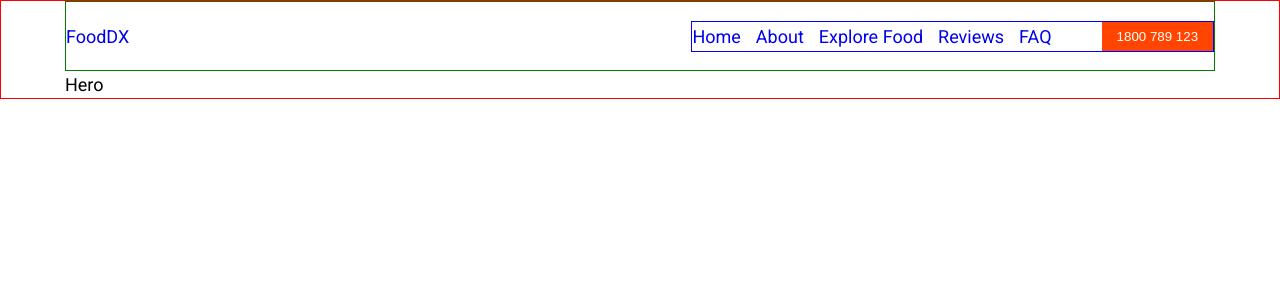
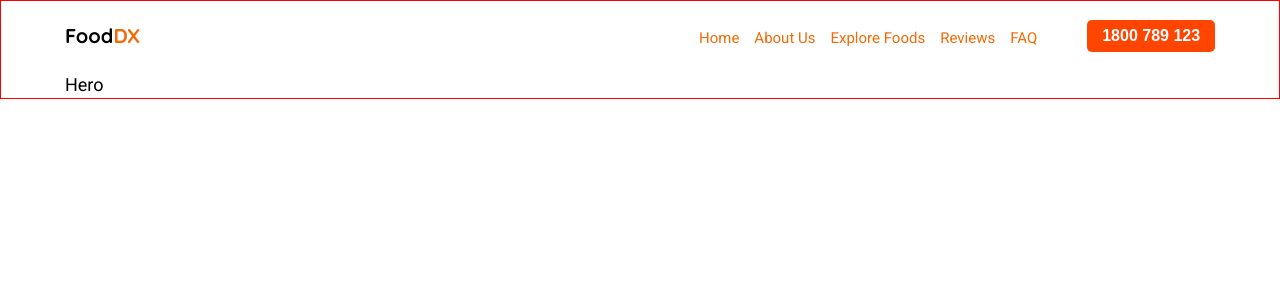
Before and after one commit to seeexcess/fooddx, a React (Create React App) app: page / in a window 1280 px wide. Shown: the top 300 px of the page. Built offline with nearby package versions, Linux system fonts and the light colour scheme; the HTML template or start-up script is replaced by a standard one.

Commit message:
finished implementing the navigation bar design

```diff
--- a/src/components/Navbar/Navbar.js
+++ b/src/components/Navbar/Navbar.js
@@ -45,10 +45,10 @@ function Navbar() {
             <Link to="/" onClick={toggleMenu}>Home</Link>
           </li>
           <li>
-            <Link to="/about">About</Link>
+            <Link to="/about">About Us</Link>
           </li>
           <li>
-            <a href="#explore">Explore Food</a>
+            <a href="#explore">Explore Foods</a>
           </li>
           <li>
             <Link to="/reviews">Reviews</Link>
--- a/src/components/Navbar/Navbar.module.scss
+++ b/src/components/Navbar/Navbar.module.scss
@@ -4,7 +4,6 @@
 
 .header {
   &__nav {
-    border: 1px solid green;
     display: flex;
     justify-content: space-between;
     align-items: center;
@@ -13,10 +12,21 @@
     //width: 100%;
     //left: 0;
     //padding: 0 5%;
+
+
+    & span {
+      font-size: 2rem;
+      font-weight: 700;
+      font-family: $font-head;
+      color: $color-dark;
+
+      &:last-of-type {
+        color: $color-primary;
+      }
+    }
   }
 
   &__navmenu {
-    border: 1px solid blue;
     position: fixed;
     top: 0;
     left: 0;
@@ -48,6 +58,15 @@
         flex-direction: row;
         gap: 1.5rem;
       }
+
+      li {
+
+        a {
+          color: $color-primary;
+          font-size: 1.5rem;
+          font-family: $font-body;
+        }
+      }
     }
 
     &.isMenu {
--- a/src/styles/abstract/variables.scss
+++ b/src/styles/abstract/variables.scss
@@ -5,3 +5,8 @@ $font-head: 'Quicksand', sans-serif;
 $font-body: 'Roboto', sans-serif;
 
 $headerHeight: 7rem;
+
+$color-primary: #F46A06;
+$color-dark: #000;
+$color-light: #fff;
+$color-accent: #555555;
--- a/src/styles/base/base.scss
+++ b/src/styles/base/base.scss
@@ -44,6 +44,9 @@ img {
   border: none;
   outline: none;
   background: orangered;
-  color: #fff;
+  color: $color-light;
   padding: .7rem 1.5rem;
+  font-size: 1.6rem;
+  font-weight: 700;
+  border-radius: 5px;
 }
```
